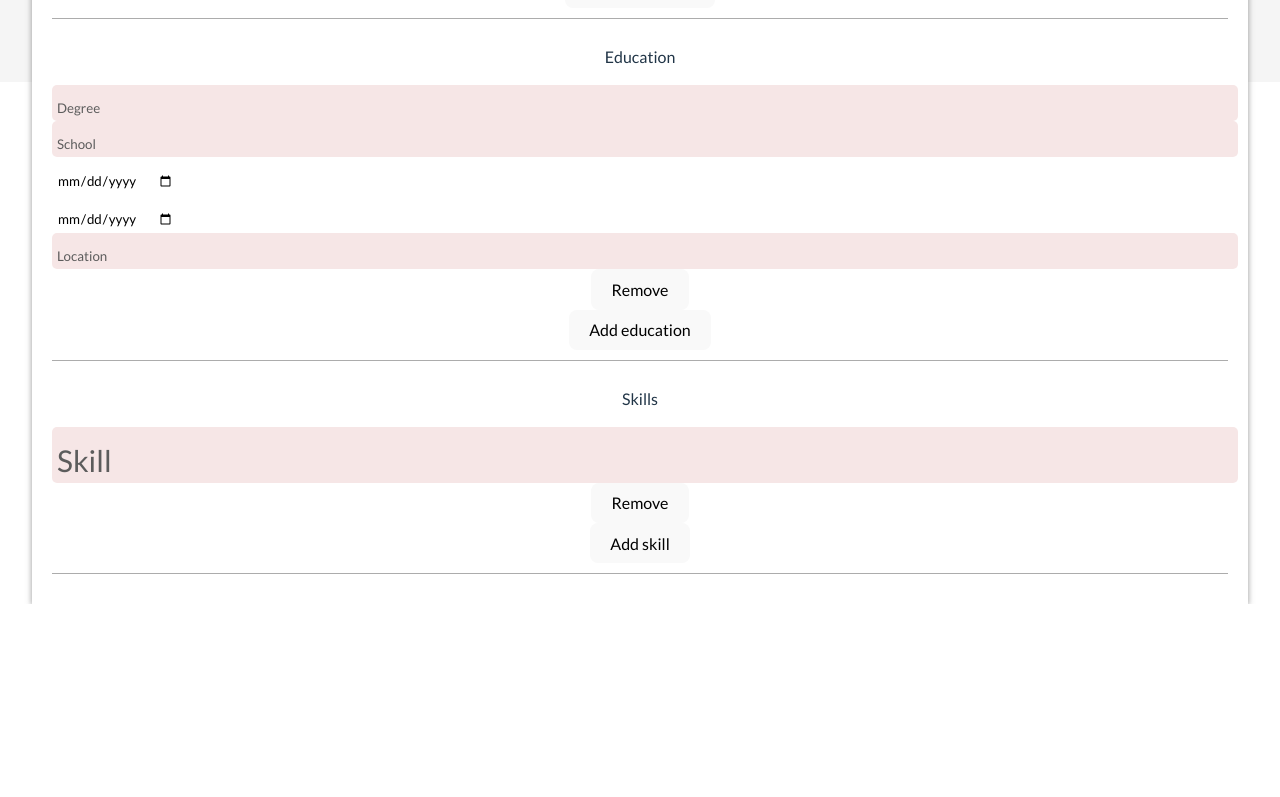
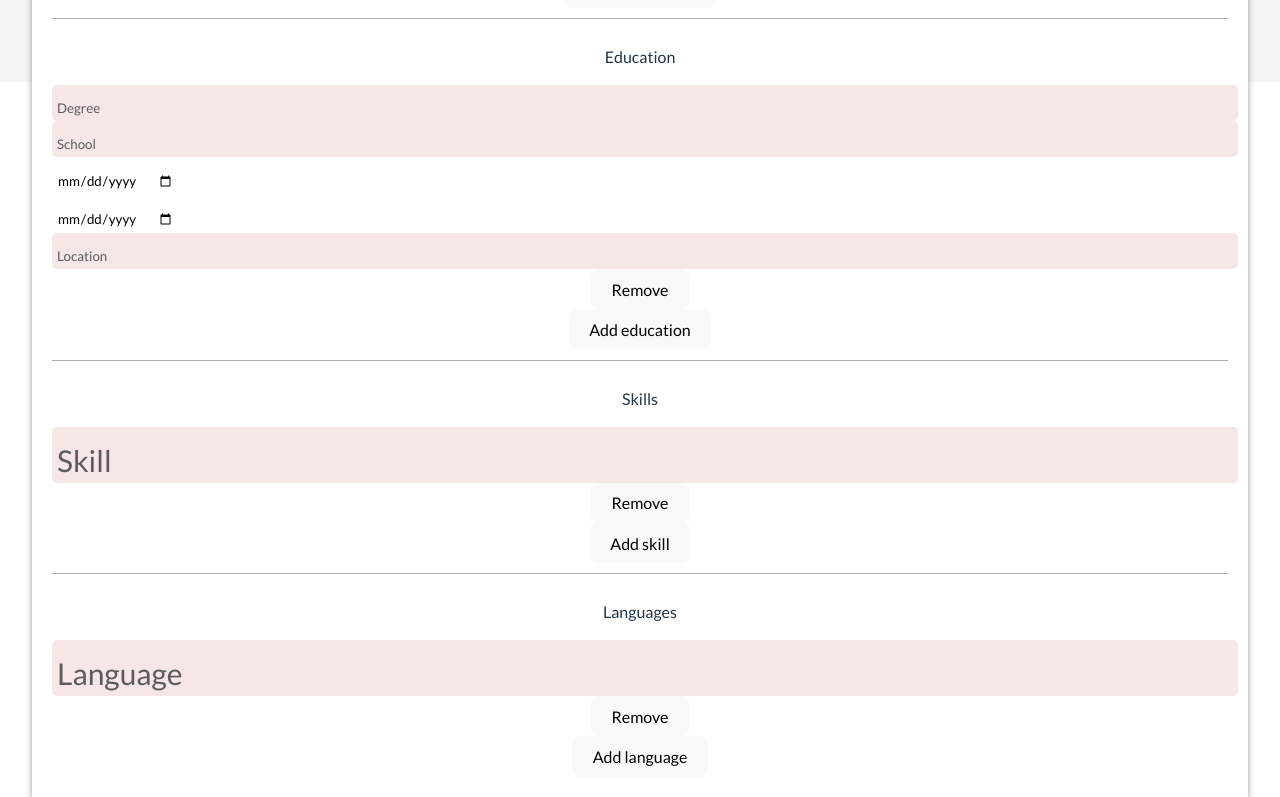
Before and after one commit to sevleo/TOP-CVMaker, a React (Vite) app: page / in a window 1280 px wide. Shown: the part 782-1579 px from the top of the page. Before the commit the page ends 1386 px from the top, so only its background shows below. Built offline with nearby package versions, Linux system fonts and the light colour scheme.

Commit message:
add languages

```diff
--- a/src/App.jsx
+++ b/src/App.jsx
@@ -5,6 +5,7 @@ import Summary from "./components/Summary";
 import ExperienceSection from "./components/ExperienceSection";
 import EducationSection from "./components/EducationSection";
 import SkillsSection from "./components/SkillsSection";
+import LanguagesSection from "./components/LanguagesSection";
 
 function App() {
   const [profile, setProfile] = useState({
@@ -37,6 +38,12 @@ function App() {
       },
     ],
     skills: [
+      {
+        id: Math.random(),
+        name: "",
+      },
+    ],
+    languages: [
       {
         id: Math.random(),
         name: "",
@@ -103,6 +110,12 @@ function App() {
           onChange={handleListChange}
         />
         <div className="linebreak"></div>
+        <LanguagesSection
+          languages={profile.languages}
+          addItem={addItem}
+          removeItem={removeItem}
+          onChange={handleListChange}
+        />
       </main>
     </>
   );
--- /dev/null
+++ b/src/components/LanguagesSection.jsx
@@ -0,0 +1,49 @@
+import Input from "./Input";
+import Button from "./Button";
+import "../styles/LanguagesSection.css";
+
+export default function LanguagesSection({
+  languages,
+  addItem,
+  removeItem,
+  onChange,
+}) {
+  function addLanguage() {
+    const newLanguage = {
+      id: Math.random(),
+      name: "",
+    };
+    addItem("languages", newLanguage);
+  }
+
+  return (
+    <div className="language-section">
+      <p>Languages</p>
+      {languages.map((language, index) => (
+        <div key={language.id} className="language">
+          <Input
+            label="Language"
+            placeholder="Language"
+            className="language name"
+            value={language.name}
+            onChange={(value) => onChange(index, "name", value, "languages")}
+          />
+          <Button
+            label="Remove"
+            className="remove-language"
+            onClick={() => {
+              removeItem("languages", language);
+            }}
+          />
+        </div>
+      ))}
+      <Button
+        label="Add language"
+        className="add-language"
+        onClick={() => {
+          addLanguage();
+        }}
+      />
+    </div>
+  );
+}
```
Also changed, not shown: src/styles/LanguagesSection.css (added).
